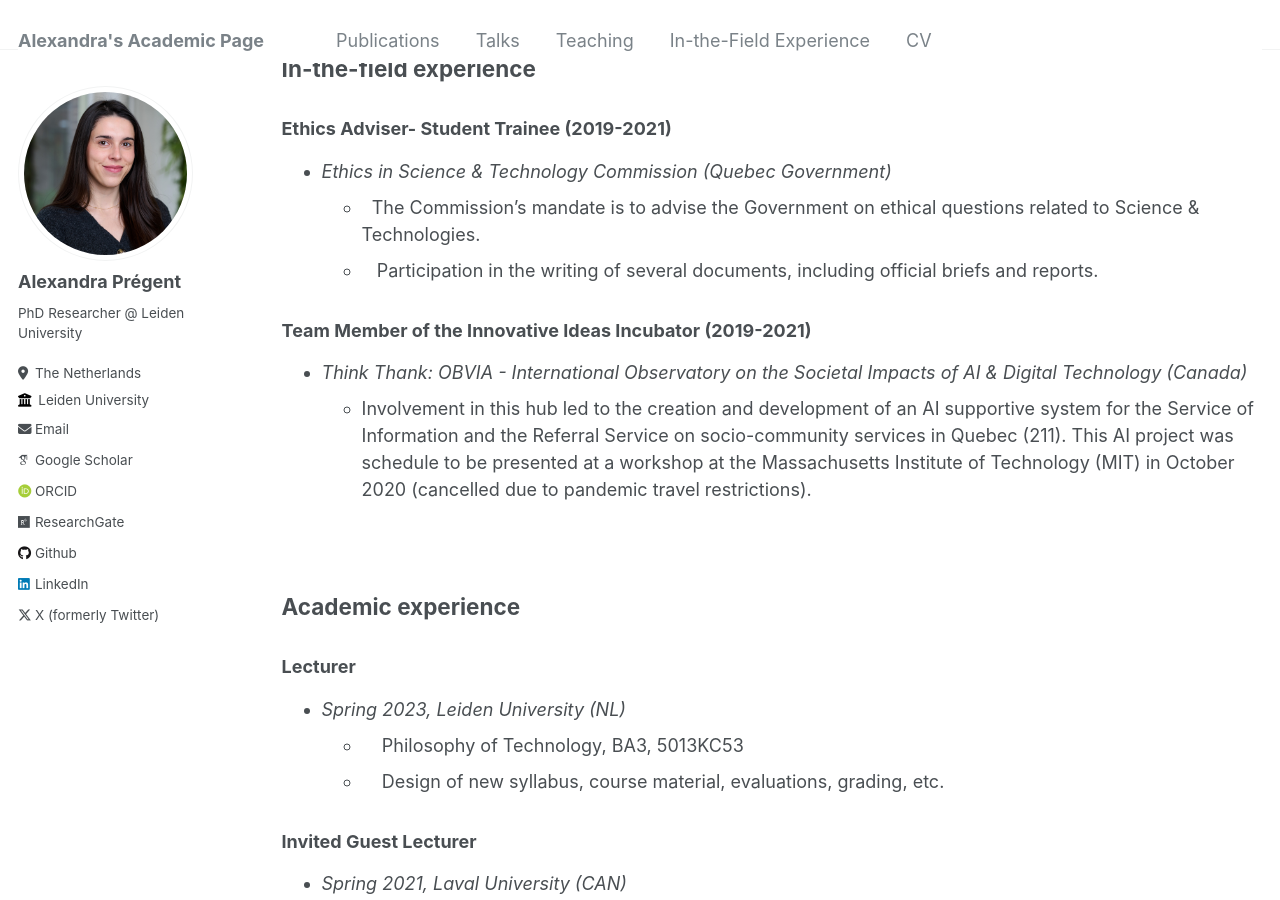
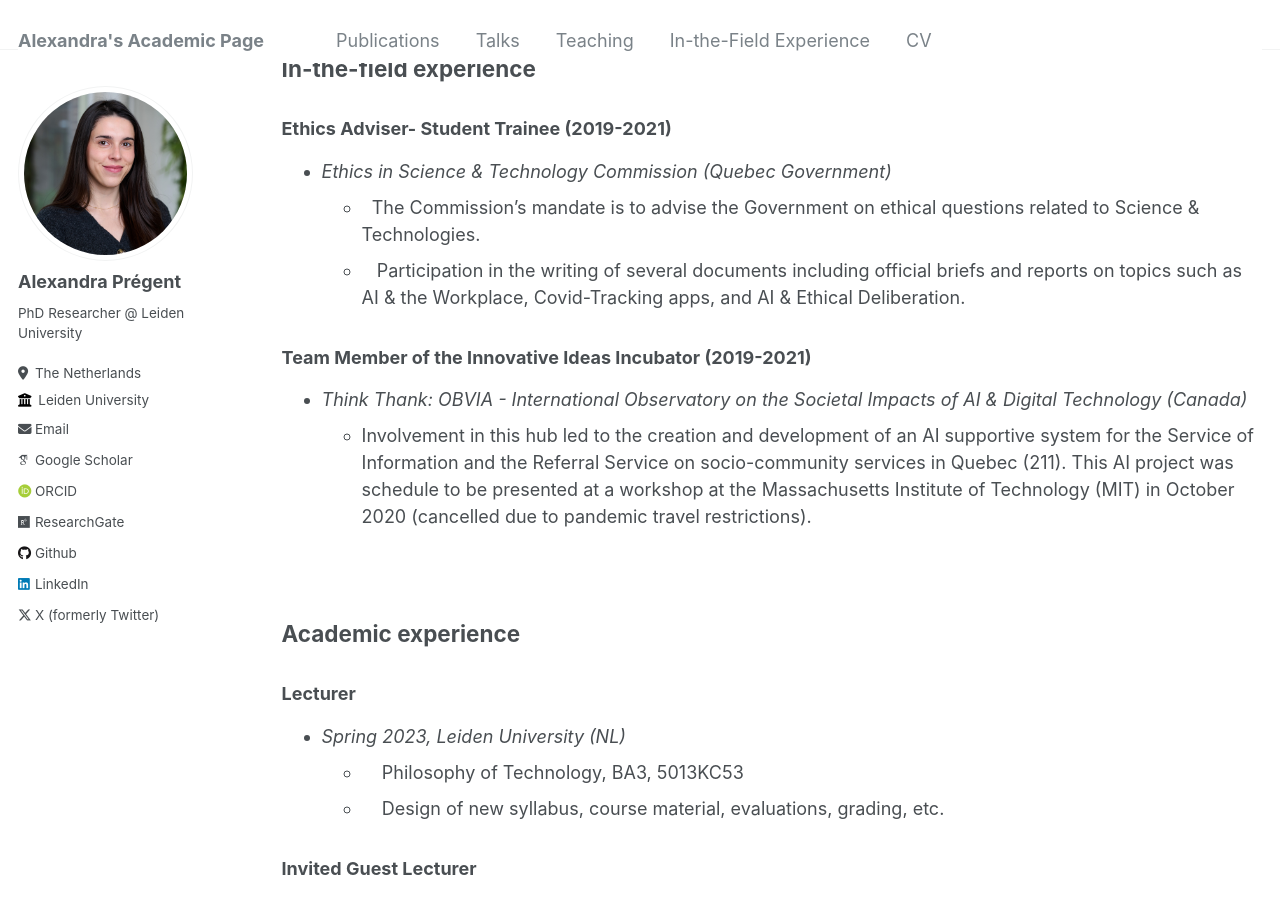
Before and after one commit to AlexandraPregent/AlexandraPregent.github.io, a Jekyll site: the page built from _pages/cv.md, in a window 1280 px wide and 900 px high, scrolled down 849 px. Built offline with Jekyll 4.4.1, drawn with Linux system fonts in a browser that asks for light colours; some web fonts are replaced.

Commit message:
Update cv.md

```diff
--- a/_pages/cv.md
+++ b/_pages/cv.md
@@ -55,7 +55,7 @@ B.A. in Philosophy & French Literature, 2016-2019
 
 * *Ethics in Science & Technology Commission (Quebec Government)*
     * &nbsp; The Commission's mandate is to advise the Government on ethical questions related to Science & Technologies.
-    * &nbsp; &nbsp;Participation in the writing of several documents, including official briefs and reports.
+    * &nbsp; &nbsp;Participation in the writing of several documents including official briefs and reports on topics such as AI & the Workplace, Covid-Tracking apps, and AI & Ethical Deliberation.
 
 
 
```
